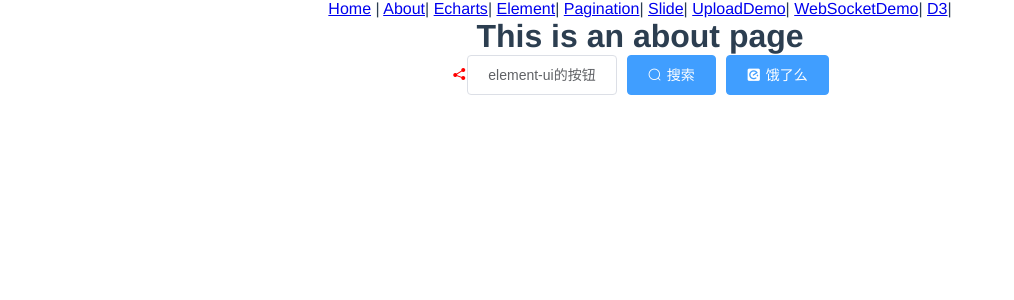
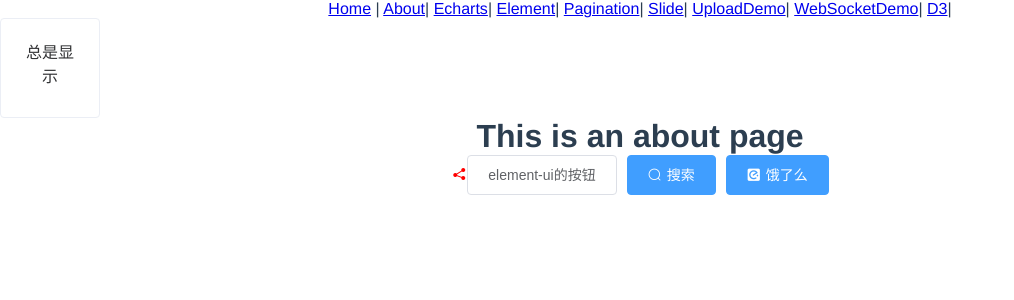
Before and after one commit to keeperLee/vue-template, a Vue app: page /about in a window 1280 px wide. Shown: the top 300 px of the page, without its empty margins (0-1014 px from the left). Built offline with nearby package versions, Linux system fonts and the light colour scheme; no server answers; what vue-monoplasty-slide-verify would draw is missing.

Commit message:
elementui的卡片

```diff
--- a/src/App.vue
+++ b/src/App.vue
@@ -10,6 +10,9 @@
       <router-link to="/uploadDemo">UploadDemo</router-link>|
       <router-link to="/webSocketDemo">WebSocketDemo</router-link>|
       <router-link to="/Dthree">D3</router-link>|
+        <el-card shadow="hover" style="width: 100px;height: 100px">
+            总是显示
+        </el-card>
     </div>
     <router-view/>
   </div>
```
